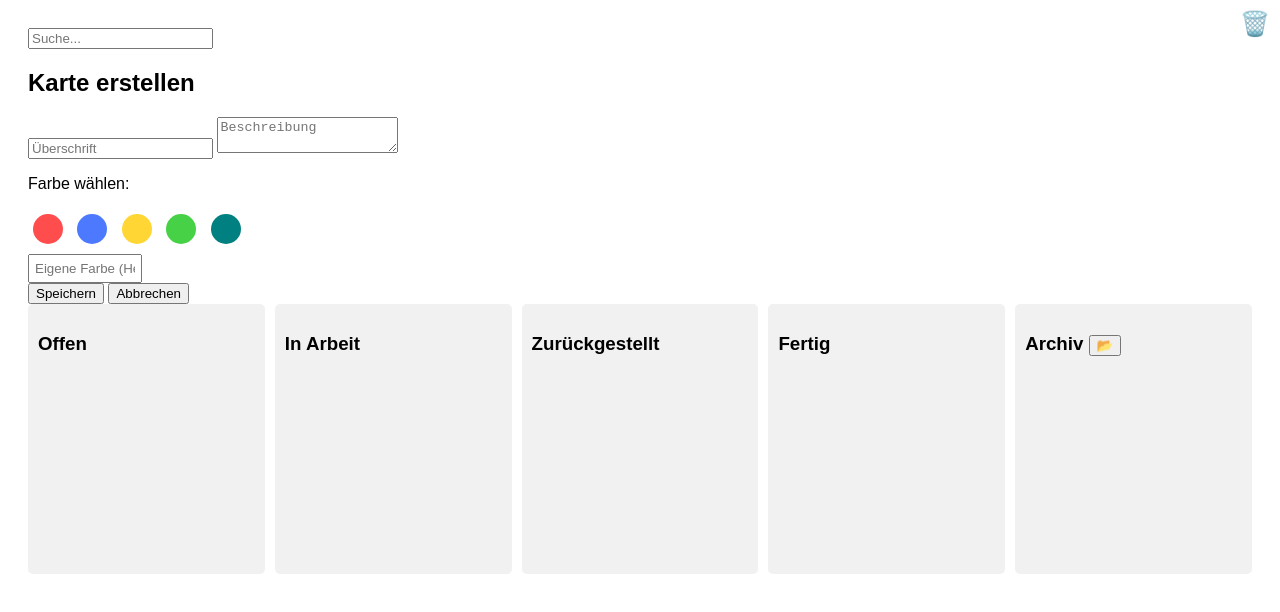
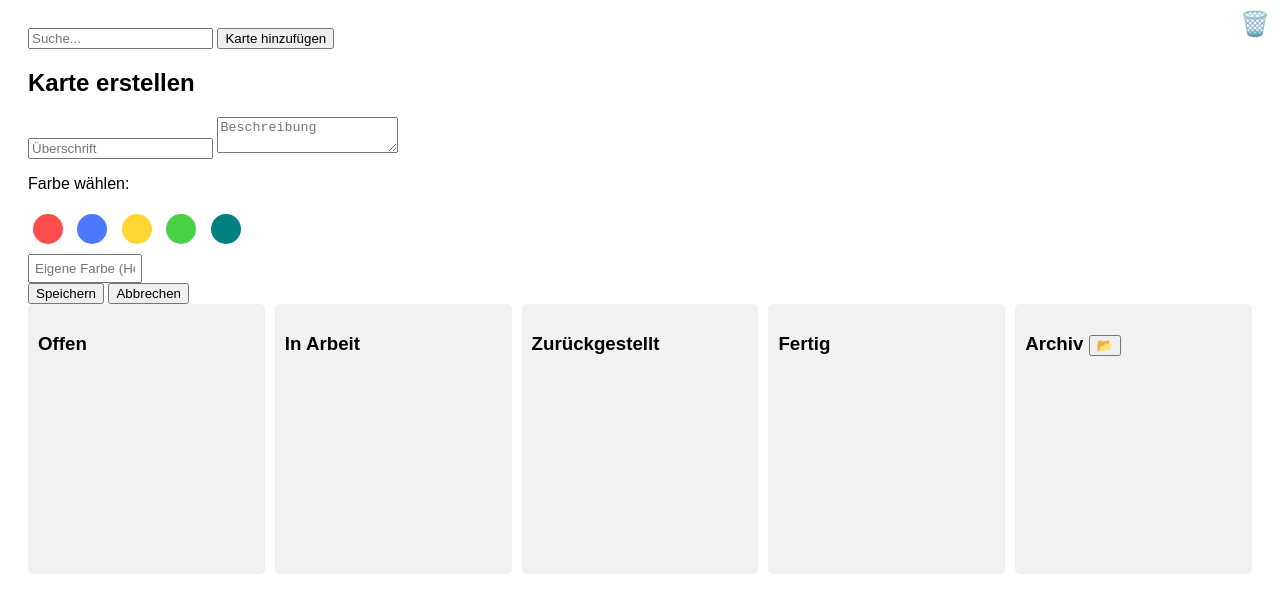
Before and after one commit to DomDomi/ToDoCards, a plain HTML site: page index.html in a window 1280 px wide. Drawn offline with Linux system fonts and the light colour scheme.

Commit message:
Update index.html

```diff
--- a/index.html
+++ b/index.html
@@ -14,7 +14,7 @@
 </head>
 <body>
     <input type="text" id="search" placeholder="Suche...">
-    <!--<button id="addCardButton">Karte hinzufügen</button>-->
+    <button id="addCardButton">Karte hinzufügen</button>
     <!-- Karten-Erstellungs-/Bearbeitungsfenster -->
     <div id="cardModal" class="modal">
         <div class="modal-content">
```
